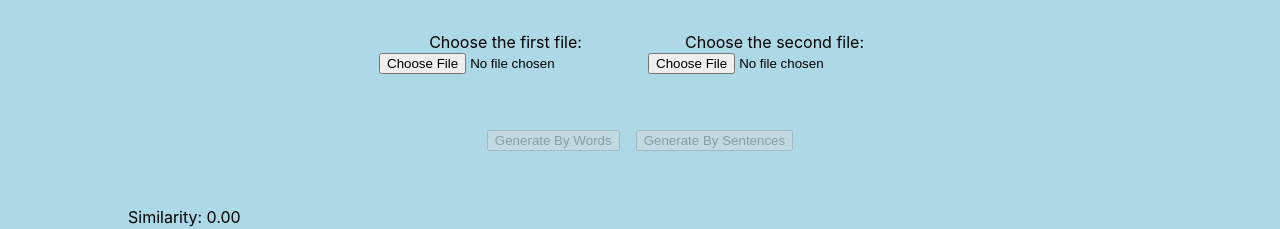
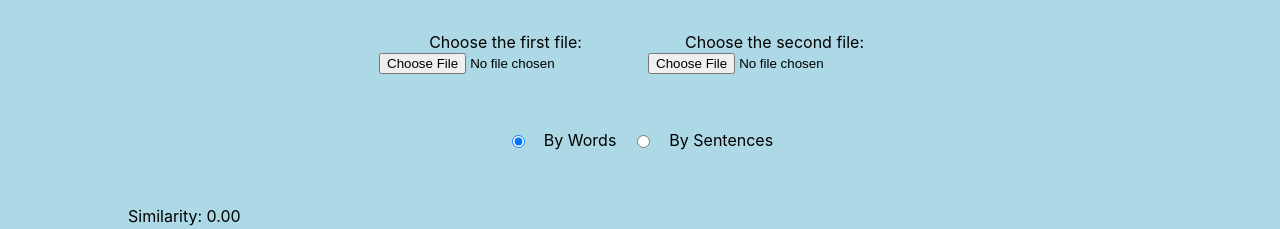
Before and after one commit to orenk86/pdf-diff-demo, a React (Create React App) app: page / in a window 1280 px wide. Shown: the top 229 px of the page. Built offline with nearby package versions, Linux system fonts and the light colour scheme.

Commit message:
report type with radio buttons

```diff
--- a/src/GenerateReportMenu.tsx
+++ b/src/GenerateReportMenu.tsx
@@ -3,18 +3,32 @@ import { DiffReportType } from './generator';
 import Row from './Row';
 
 const GenerateReportMenu = () => {
-  const { generateDiffReport, areFilesSelected } = useMainAppContext();
+  const { reportType, setReportType } = useMainAppContext();
 
   return (
     <Row>
-      <button disabled={!areFilesSelected} onClick={() => generateDiffReport(DiffReportType.ByWord)}>
-        Generate By Words
-      </button>
-      <button disabled={!areFilesSelected} onClick={() => generateDiffReport(DiffReportType.BySentence)}>
-        Generate By Sentences
-      </button>
+      <input
+        type="radio"
+        checked={reportType === DiffReportType.ByWord}
+        onChange={(e) => {
+          if (e.target.checked) {
+            setReportType(DiffReportType.ByWord)
+          }
+        }}
+      />
+      By Words
+      <input
+        type="radio"
+        checked={reportType === DiffReportType.BySentence}
+        onChange={(e) => {
+          if (e.target.checked) {
+            setReportType(DiffReportType.BySentence)
+          }
+        }}
+      />
+      By Sentences
     </Row>
-  );
+  )
 }
 
 export default GenerateReportMenu;
--- a/src/MainAppContext.tsx
+++ b/src/MainAppContext.tsx
@@ -9,25 +9,28 @@ interface IMainAppContext {
   setFile1: (file: File) => void;
   setFile2: (file: File) => void;
   areFilesSelected: boolean;
+  reportType: DiffReportType;
+  setReportType: (type: DiffReportType) => void;
   texts?: string[];
   diffReport?: Change[];
-  generateDiffReport: (type: DiffReportType) => void;
   similarity?: number;
 }
 
 const MainAppContext = createContext<IMainAppContext>({
   setFile1: () => {},
   setFile2: () => {},
+  reportType: DiffReportType.ByWord,
+  setReportType: () => {},
   areFilesSelected: false,
-  generateDiffReport: () => {},
 })
 
 export const MainAppContextProvider = (props: { children: React.ReactNode }) => {
-  const [file1, setFile1] = useState<File | undefined>();
-  const [file2, setFile2] = useState<File | undefined>();
-  const [texts, setTexts] = useState<string[] | undefined>([]);
-  const [diffReport, setDiffReport] = useState<Change[] | undefined>([]);
-  const [similarity, setSimilarity] = useState<number | undefined>();
+  const [file1, setFile1] = useState<File | undefined>()
+  const [file2, setFile2] = useState<File | undefined>()
+  const [reportType, setReportType] = useState<DiffReportType>(DiffReportType.ByWord)
+  const [texts, setTexts] = useState<string[] | undefined>([])
+  const [diffReport, setDiffReport] = useState<Change[] | undefined>([])
+  const [similarity, setSimilarity] = useState<number | undefined>()
 
   const areFilesSelected = !!file1 && !!file2;
 
@@ -56,15 +59,23 @@ export const MainAppContextProvider = (props: { children: React.ReactNode }) =>
     }
   }
 
+  useEffect(() => {
+    generateDiffReport(reportType)
+      .then(() => {
+        console.log('Diff report generated')
+      });
+  }, [file1, file2, reportType]);
+
   const value: IMainAppContext = {
     file1,
     file2,
     setFile1,
     setFile2,
     areFilesSelected,
+    reportType,
+    setReportType,
     texts,
     diffReport,
-    generateDiffReport,
     similarity,
   }
 
```
